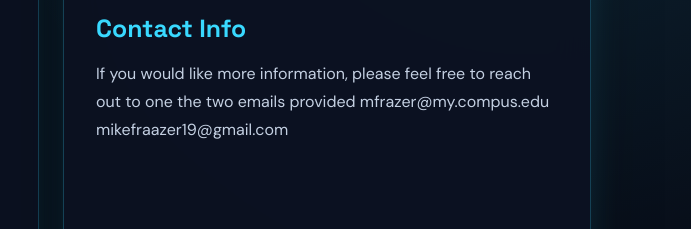
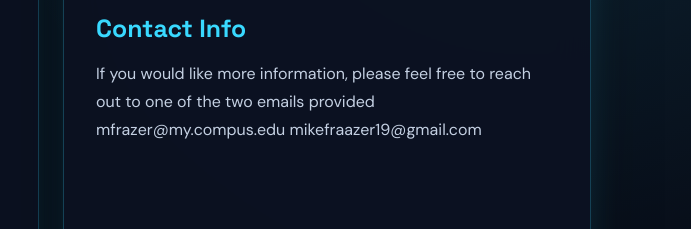
Before and after one commit to Anarchy0295/My-First-Website, a plain HTML site: page about.html in a window 1280 px wide. Shown: the part 527-756 px from the top of the page, 589-1280 px from the left. Drawn offline with Linux system fonts and the light colour scheme.

Commit message:
Fix typo in contact info paragraph

```diff
--- a/about.html
+++ b/about.html
@@ -44,7 +44,7 @@
       I also plan on settling down and hopefully being able to have kids of my own one day, along with being able to travel with my family to many places too.</p>
 
       <h3>Contact Info</h3>
-      <p>If you would like more information, please feel free to reach out to one the two emails provided
+      <p>If you would like more information, please feel free to reach out to one of the two emails provided
       mfrazer@my.compus.edu
       mikefraazer19@gmail.com</p>
     </section>
```
